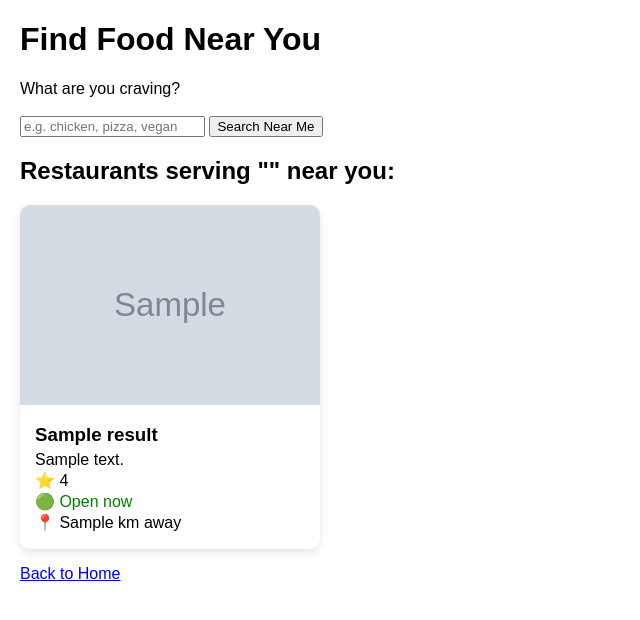
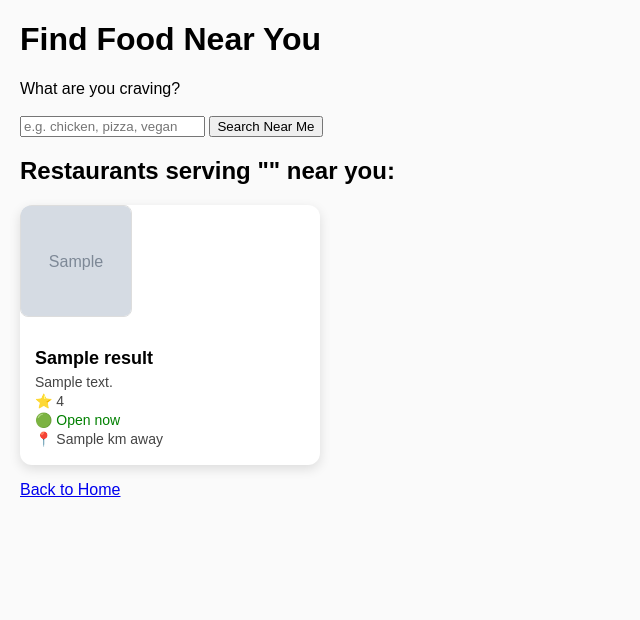
Before and after one commit to LordPizle/Dishcovery, a Flask app: template app/templates/find_food.html in a window 1280 px wide. Shown: the top 620 px of the page, without its empty margins (0-640 px from the left). Run offline with Flask 3, Linux system fonts and the light colour scheme; the template is opened without the code that fills it: most values are stand-ins (such as "Sample title", 1, 10 or a date in 2020); grey boxes marked "Sample" are stand-in pictures.

Commit message:
Updated the project to display up to 5 images instead of just 1

```diff
--- a/app/templates/find_food.html
+++ b/app/templates/find_food.html
@@ -60,11 +60,30 @@
             {% for r in results %}
             <div class="card">
 
-                {% if r.photo_url %}
-                    <img src="{{ r.photo_url }}" alt="{{ r.name }}">
+            <div class="photo-row">
+                {% if r.photo_urls %}
+                    {% for url in r.photo_urls %}
+                        {% if url %}
+                            <img
+                                src="{{ url }}"
+                                alt="{{ r.name }}"
+                                style="width: 110px; height: 110px; object-fit: cover; border-radius: 8px; flex-shrink: 0; border: 1px solid #ddd; display: block;"
+                            >
+                        {% else %}
+                            <img
+                                src="https://via.placeholder.com/400x250?text=No+Image"
+                                alt="No image"
+                                style="width: 110px; height: 110px; object-fit: cover; border-radius: 8px; flex-shrink: 0; border: 1px solid #ddd; display: block;"
+                            >
+                        {% endif %}
+                    {% endfor %}
                 {% else %}
-                    <img src="https://via.placeholder.com/400x250?text=No+Image" alt="No image">
+                    <img src="https://via.placeholder.com/400x250?text=No+Image"
+                        alt="No image"
+                        style="width: 110px; height: 110px; object-fit: cover; border-radius: 8px; flex-shrink: 0; border: 1px solid #ddd; display: block;"
+                    >
                 {% endif %}
+            </div>
 
                 <div class="card-content">
                     <h3>{{ r.name }}</h3>
--- a/static/style.css
+++ b/static/style.css
@@ -1,23 +1,31 @@
 body {
     font-family: Arial, sans-serif;
     margin: 20px;
+    background: #fafafa;
 }
 
 .card-container {
     display: flex;
     flex-wrap: wrap;
     gap: 20px;
+    justify-content: flex-start;
 }
 
 .card {
     width: 300px;
-    border-radius: 10px;
+    border-radius: 12px;
     overflow: hidden;
-    box-shadow: 0 4px 8px rgba(0,0,0,0.1);
     background: white;
+    box-shadow: 0 4px 12px rgba(0,0,0,0.12);
+    transition: transform 0.2s ease, box-shadow 0.2s ease;
 }
 
-.card img {
+.card:hover {
+    transform: translateY(-3px);
+    box-shadow: 0 8px 20px rgba(0,0,0,0.18);
+}
+
+.card > img {
     width: 100%;
     height: 200px;
     object-fit: cover;
@@ -30,10 +38,31 @@ body {
 .card-content h3 {
     margin: 0;
     margin-bottom: 5px;
+    font-size: 18px;
 }
 
 .card-content p {
-    margin: 2px 0;
+    margin: 3px 0;
+    color: #444;
+    font-size: 14px;
+}
+
+.photo-row {
+    display: flex;
+    gap: 10px;
+    margin-bottom: 12px;
+    overflow-x: auto;
+    padding-bottom: 4px;
+}
+
+.photo-row img {
+    width: 100px;
+    height: 100px;
+    object-fit: cover;
+    border-radius: 8px;
+    flex-shrink: 0;
+    border: 1px solid #ddd;
+    display: block;
 }
 
 #loading-overlay {
```
Also changed, not shown: app/location.py (+43 -19 lines).
